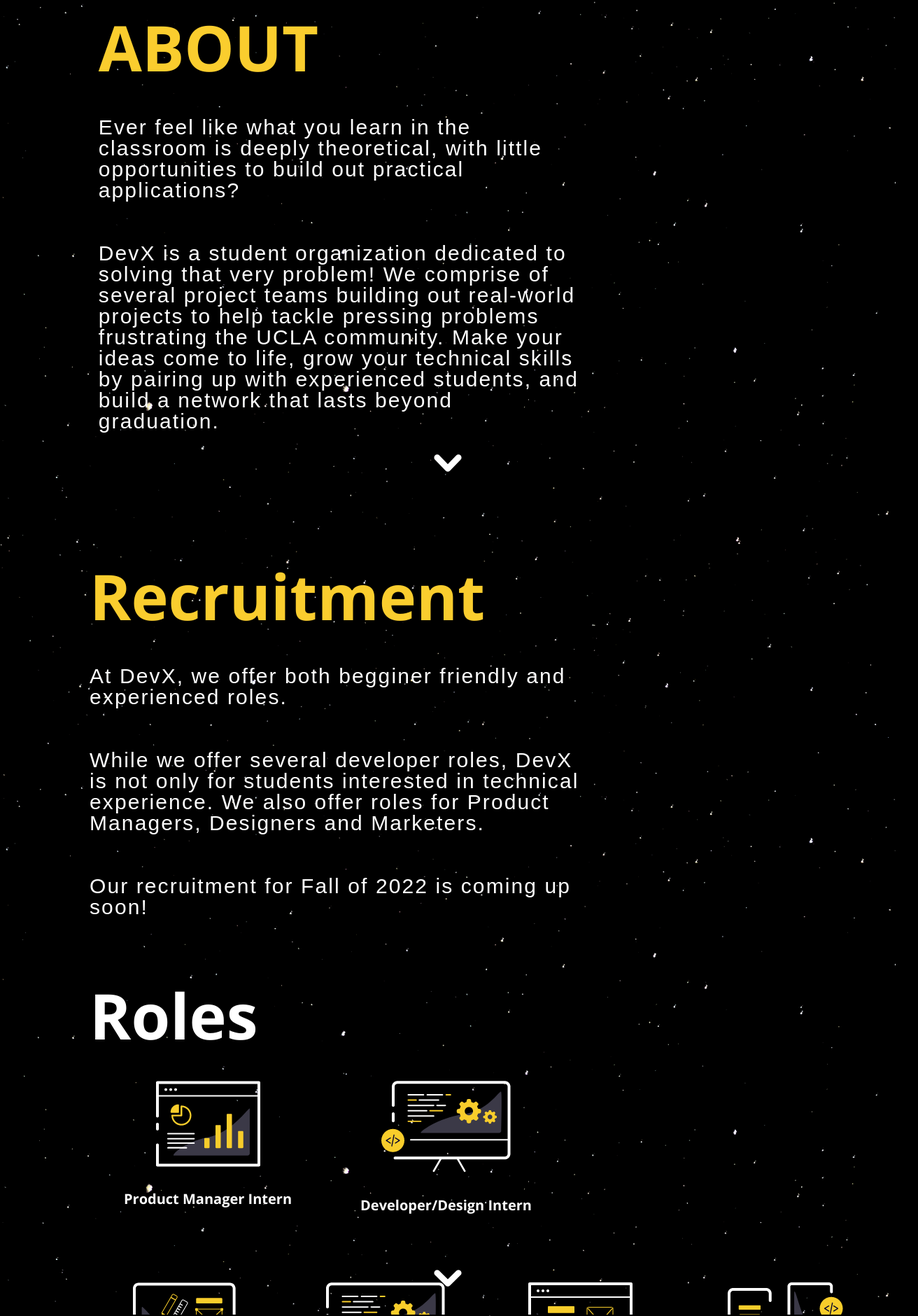
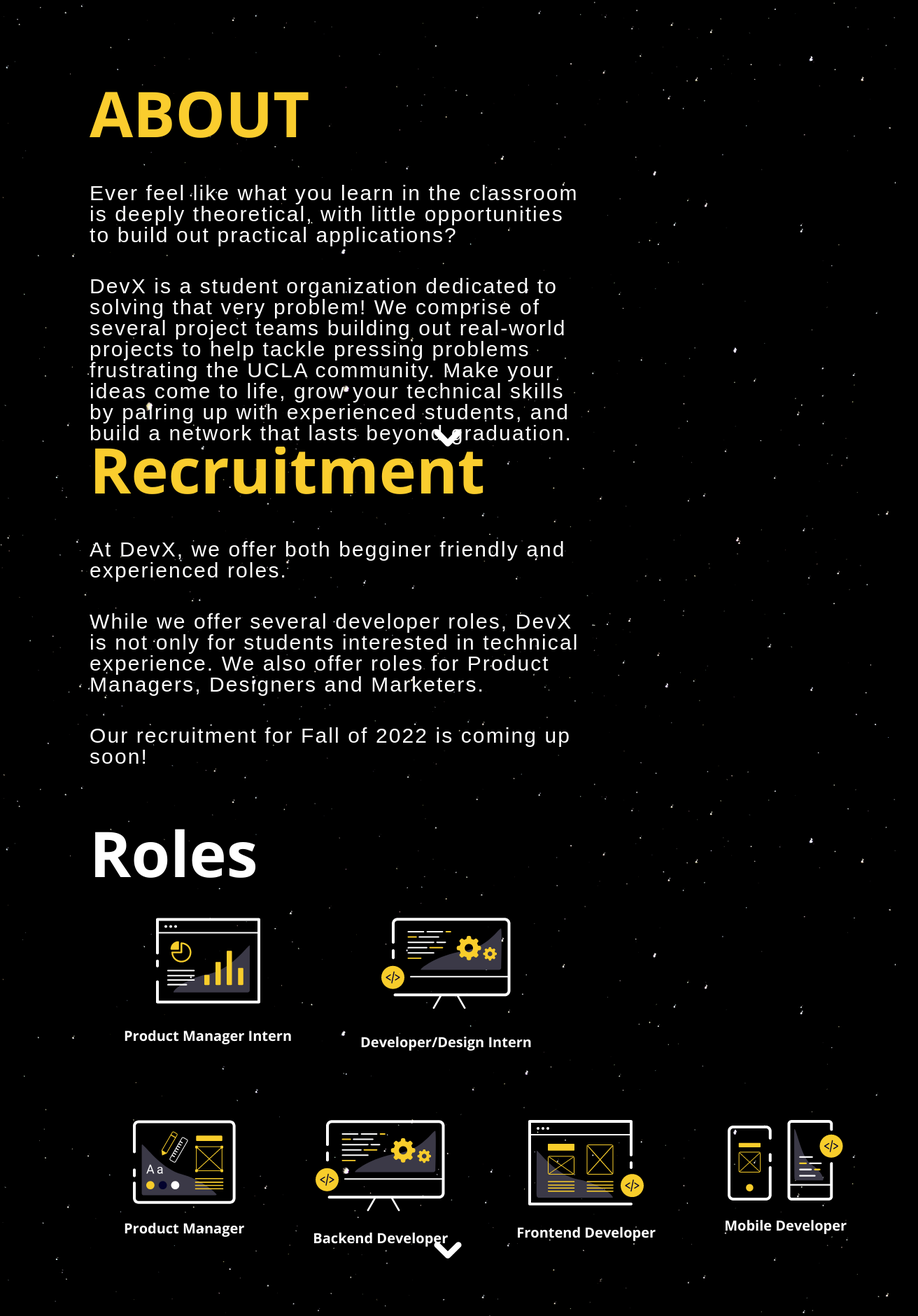
Before and after one commit to twxsha/devx_summer22_interns, a React (Create React App) app: page / in a window 1280 px wide. Shown: the part 883-2763 px from the top of the page at 70% size, 1312 px wide, since content can reach past the window. Built offline with nearby package versions, Linux system fonts and the light colour scheme.

Commit message:
Revert "merge conflict 2"
This reverts commit 173daa534a700d05a079f2fe2d3db888f1ce1de2.

undo commit

```diff
--- a/src/components/TransitionBtn.js
+++ b/src/components/TransitionBtn.js
@@ -25,14 +25,14 @@ class TransitionBtn extends Component {
   render() {
     return (
       <div
-        class="transitionButton animate__animated animate__bounce animate__repeat-2 animate__slower"
+        class="transitionBtn animate__animated animate__bounce animate__repeat-2 animate__slower"
         data-aos="fade-up"
         data-aos-anchor-placement="top-bottom"
         data-aos-delay="300"
         onClick={this.navToNext}
         style={{
           zIndex: "10",
-          // display: "flex",
+          display: "flex",
           justifyContent: "center",
           position: "relative",
         }}
@@ -40,8 +40,8 @@ class TransitionBtn extends Component {
         <img
           id="transitionBtn"
           src={Arrow}
+          width="40px"
           style={{
-            width: "40px",
             height: "auto",
             clear: "both",
             position: "relative",
--- a/src/pages/Contact.js
+++ b/src/pages/Contact.js
@@ -31,7 +31,7 @@ class Contact extends Component {
     }
     render() {
         return (
-            <div className='contactWrapper' id="Contact">
+            <div className='contactWrapper'>
                 <div className='contactInner'>
                     <form className='contactForm'>
                         <h1 className=''>Contact Us</h1>
--- a/src/pages/Project.js
+++ b/src/pages/Project.js
@@ -1,6 +1,6 @@
 import "../style/Project.css";
 import "../style/Section.css";
-import TransitionBtn from "../components/TransitionBtn.js";
+
 import project1 from "../images/Projects/image 9.svg";
 import project2 from "../images/Projects/image 10.svg";
 import project3 from "../images/Projects/image 18.svg";
@@ -69,7 +69,6 @@ function Home() {
           <p className="scrollText">Scroll to the left to view more...</p>
         </div>
       </div>
-      <TransitionBtn navUrl="/Contact" />
     </div>
   );
 }
--- a/src/pages/Recruitment.js
+++ b/src/pages/Recruitment.js
@@ -108,7 +108,7 @@ function Recruitment() {
         </div>
       </div>
 
-      <TransitionBtn navUrl="#Project" />
+      <TransitionBtn navUrl="#" />
     </div>
   );
 }
--- a/src/style/About.css
+++ b/src/style/About.css
@@ -1,6 +1,4 @@
-.About {
-  height: 100vh;
-  margin-bottom: -5%;
-  overflow: visible;
-  padding: 1em;
+.About{
+    height:100vh;
+    margin-bottom:-5%;
 }
--- a/src/style/Project.css
+++ b/src/style/Project.css
@@ -1,20 +1,37 @@
+@import url("https://fonts.googleapis.com/css?family=Orbitron");
+
 .Project {
   /* display: flex; */
   width: 100%;
   justify-content: center;
   height: 150vh;
-  overflow: visible;
-  padding: 1em;
+  overflow: hidden;
   margin-bottom: -5%;
 }
 
+.Heading {
+  font-family: "Orbitron";
+}
+
+@font-face {
+  font-family: "Orbitron";
+  src: url(https://fonts.googleapis.com/css?family=Orbitron);
+}
 
 .projectContainer {
   display: flex;
   flex-wrap: wrap;
   justify-content: left;
-  margin-top: 5%;
+  /* margin-top: 5%; */
   margin-left: 10%;
+}
+
+.project {
+  display: flex;
+  flex-direction: column;
+  align-items: center;
+  padding: 3em;
+  border: 1px solid black;
 }
 
 .projectText {
@@ -48,7 +65,6 @@
   /* margin: 6em 10em 10em 10em; */
   margin-top: 6em;
   justify-content: center;
-  margin-bottom: 0em;
 }
 
 .rocketImage {
@@ -57,7 +73,6 @@
   /* justify-content: center; */
   /* margin: 0em 10em 10em 10em; */
   margin-top: 0em;
-  margin-bottom: 0em;
 }
 
 .rocketContainer {
@@ -65,5 +80,4 @@
       flex-wrap: wrap;
       justify-content: center;
       margin-left: 10%;
-      margin-bottom: 0em;
     }
--- a/src/style/Section.css
+++ b/src/style/Section.css
@@ -12,7 +12,7 @@
   height: 110%;
   display: flex;
   flex-direction: column;
-  justify-content: top;
+  justify-content: center;
 }
 
 /* Section tittle */
@@ -35,7 +35,7 @@
 /* Section title */
 .p1 {
   margin-left: 10%;
-  /* margin-bottom: 1%; */
+  margin-bottom: 1%;
   width: 55%;
   position: relative;
   line-height: 100%;
--- a/src/style/TransitionBtn.css
+++ b/src/style/TransitionBtn.css
@@ -0,0 +1,10 @@
+.transitionButton {
+    display: flex;
+    justify-content: center;
+    position:fixed;
+    top:0;
+    z-index: 10000;
+    width: 100%;
+    margin-top:-40px;
+    top: 70px !important;
+}
```
Also changed, not shown: src/gif.gif (added).
